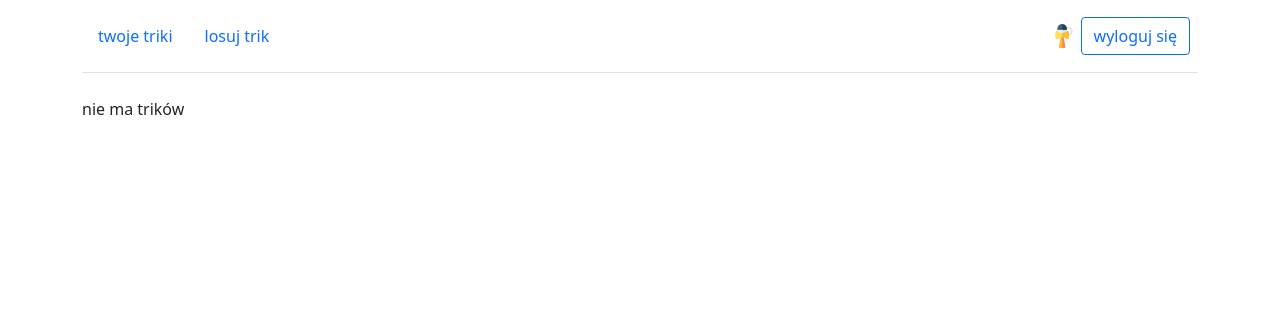
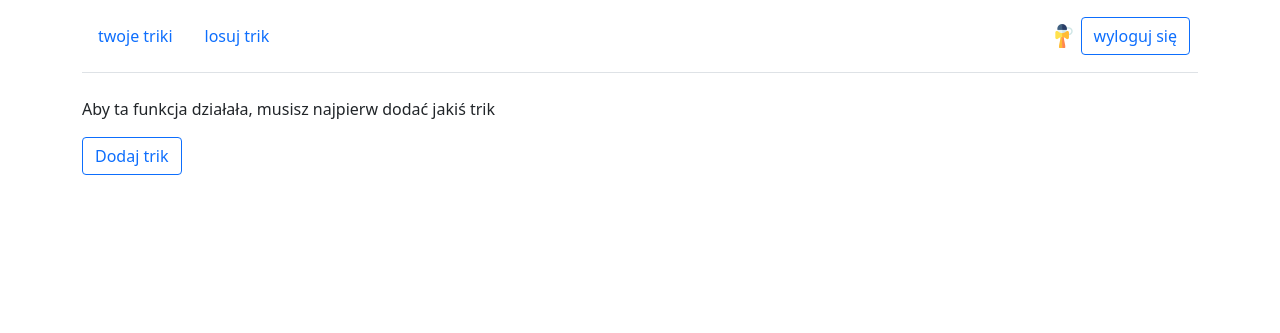
Before and after one commit to g0sie/kendama-progress-tracker, a Django app: page /tricks/draw in a window 1280 px wide. Shown: the top 333 px of the page. Run offline with Django 4.2, Linux system fonts and the light colour scheme; the visitor is signed in with stand-in values (Sample User, id 1).

Commit message:
add html code

```diff
--- a/tricks/templates/tricks/draw_a_trick_but_no_trick.html
+++ b/tricks/templates/tricks/draw_a_trick_but_no_trick.html
@@ -3,5 +3,8 @@
 {% load tricks_extras %}
 {% block title %} losuj trik {% endblock %}
 {% block body %}
-        nie ma trików
+  <div>
+    <p>Aby ta funkcja działała, musisz najpierw dodać jakiś trik</p>
+    <button type="button" class="btn btn-outline-primary">Dodaj trik</button>
+  </div>
 {% endblock %}
```
